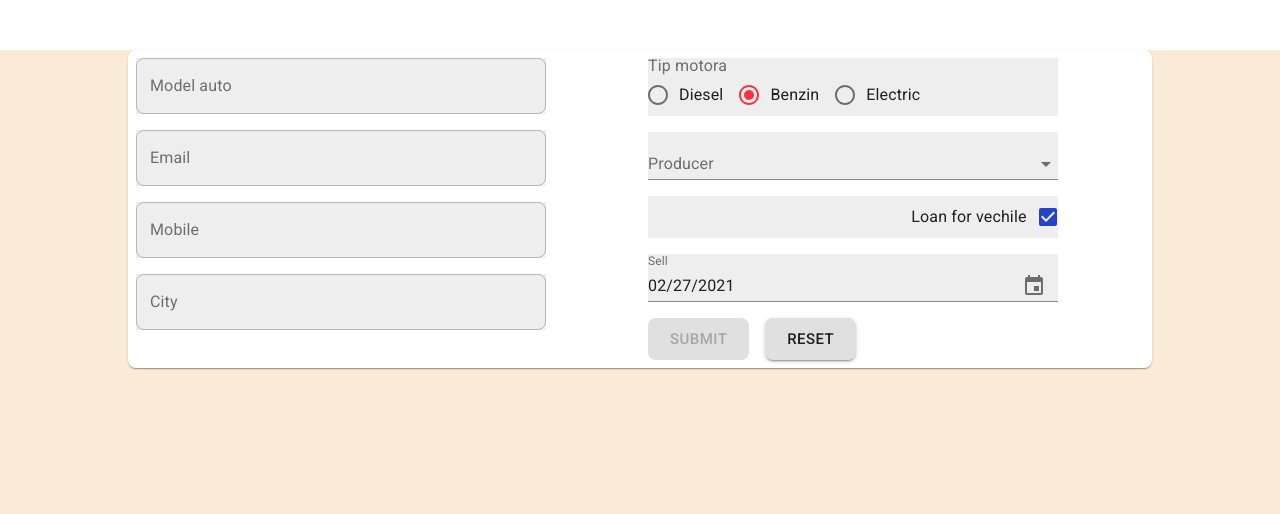
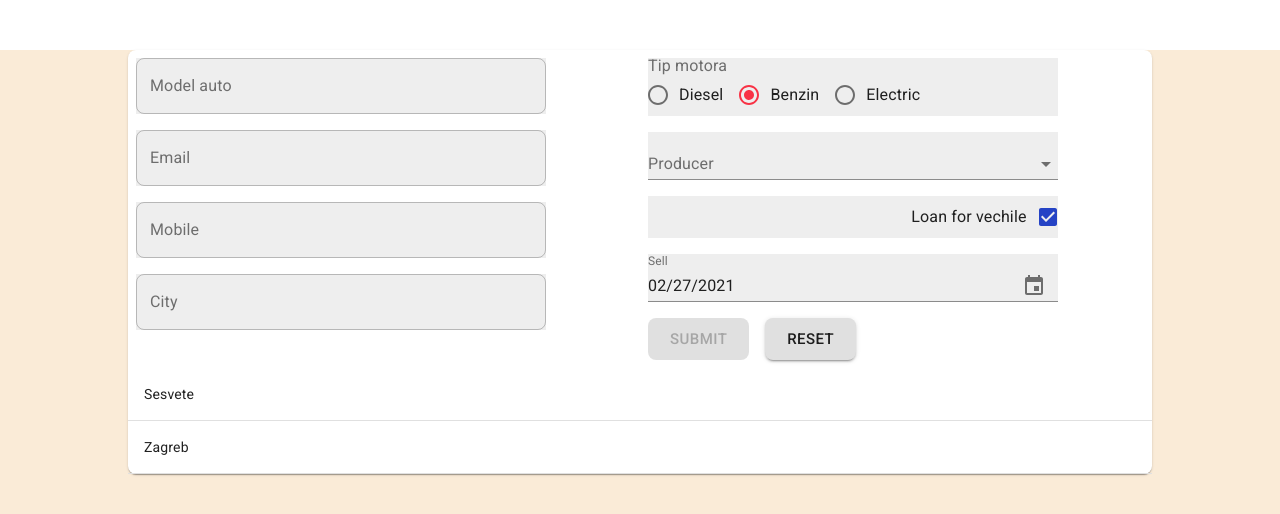
Before and after one commit to alenskupnjak/reactZadatakMono, a React (Create React App) app: page / in a window 1280 px wide. Shown: the top 514 px of the page. Built offline with nearby package versions, Linux system fonts and the light colour scheme.

Commit message:
015 init tabela

```diff
--- /dev/null
+++ b/src/Components/UseTable.jsx
@@ -0,0 +1,21 @@
+import React from 'react'
+import { Table } from '@material-ui/core';
+import { observer } from 'mobx-react';
+
+function UseTable (header) {
+
+  const TableContainer = (props) => {
+    return (
+      <Table>
+          {props.children}
+      </Table>
+    )
+
+  }
+
+  return {
+    TableContainer
+  }
+}
+
+export default UseTable
--- a/src/Pages/vehicle.jsx
+++ b/src/Pages/vehicle.jsx
@@ -1,10 +1,16 @@
 import React from 'react'
-import  VehicleForm from './VehicleForm'
+import { observer } from 'mobx-react';
 import {
   makeStyles,
-  Paper
+  Paper,
+  TableBody,
+  TableRow,
+  TableCell
 } from '@material-ui/core';
 
+import  VehicleForm from './VehicleForm'
+import  UseTable from '../Components/UseTable'
+import {store} from  '../Stores/StoreVechile'
 
 const useStyles = makeStyles((theme)=>({
    pageContent : {
@@ -15,6 +21,11 @@ const useStyles = makeStyles((theme)=>({
 }))
 
 
+const {TableContainer} =  UseTable()
+
+
+console.log(store.listVehicleGet);
+
 
 function Vehicle() {
   const classes = useStyles();
@@ -23,8 +34,22 @@ function Vehicle() {
     <Paper className={classes.pageContent}>
       <VehicleForm  >
       </VehicleForm>
+      <TableContainer>
+        <TableBody>
+        {
+          store.listVehicleGet.map(data=> (
+              <TableRow key={data.id}>
+                <TableCell>
+                  {data.city}
+                </TableCell>
+              </TableRow>
+          ))
+        }
+        </TableBody>
+      </TableContainer>
+
     </Paper>
   )
 }
 
-export default Vehicle
+export default observer(Vehicle)
--- a/src/Pages/vehicleForm.jsx
+++ b/src/Pages/vehicleForm.jsx
@@ -93,12 +93,21 @@ function VehicleForm() {
     // Provjeravamo upisana polja
     validationForm()
 
-    //  Ako je FORMA ispravno popunjena spremamo u store
+    //  Ako je FORMA ispravno popunjena spremamo u mobX store
     if(validationForm()) {
+      // Generiramo imitaciju ID,
+      store.vechileFormValue.id = generateId()
       store.listVehiclePut(store.vechileFormValue)
       console.log(store.listVehicle);
     }
     console.log(errors);
+    console.log(store.vechileFormValue);
+  }
+
+
+  // Imitacija generiranja ID kljuca za listu automobila
+  const generateId = ()  => {
+    return Date.now()
   }
 
 
--- a/src/Stores/storeVechile.jsx
+++ b/src/Stores/storeVechile.jsx
@@ -5,7 +5,6 @@ import { makeObservable, observable, action, computed } from 'mobx';
 
 // Inicijalna vrijednost forme
 export const initVechileValue = {
-  id: 0,
   modelAuto: '',
   email: '',
   mobile: '',
@@ -32,7 +31,7 @@ const listVehicleInit = [
     isLoan: true,
   },
   {
-    id: 0,
+    id: 1,
     modelAuto: 'Ford',
     email: 'email@yahoo.com',
     mobile: 222222222,
@@ -54,7 +53,7 @@ class Store {
       vechileFormValue: observable,
       setVechileValue: action,
       listVehicle: observable,
-      listVehiclePut: action,
+      listVehiclePut: observable,
       listVehicleGet: computed,
       listVehicleDelete: action,
       listVehicleUpdate: action,
@@ -93,12 +92,39 @@ class Store {
 
   // PUT dodavanje zapisa na listu
   listVehiclePut(data) {
+    console.log(data);
+
     this.listVehicle.push(data)
+    console.log(this.listVehicle);
+    this.listVehicle.forEach(data=> {
+      console.table(data.id);
+    })
+
+    // Nakon unosa vrijednosti resetiramo formu
+    this.vechileFormValue = initVechileValue
   }
 
-  // GET dodavanje zapisa na listu
+  //
+  // GET povlacenje svih zapisa sa liste
   get listVehicleGet() {
-    return this.listVehicle
+    const listaAutomobila = this.listVehicle.map(data=>{
+      	const podaci = {
+            id: data.id,
+            modelAuto: data.modelAuto,
+            email: data.email,
+            mobile: data.mobile,
+            city: data.city,
+            motor: data.motor,
+            producer: data.producer,
+            producerId: data.producerId,
+            sellDate: data.sellDate,
+            isLoan: data.isLoan,
+     }
+      return podaci
+    })
+
+    console.log(listaAutomobila);
+    return listaAutomobila
   }
 
   // DELETE brisanje zapisa sa liste
```
